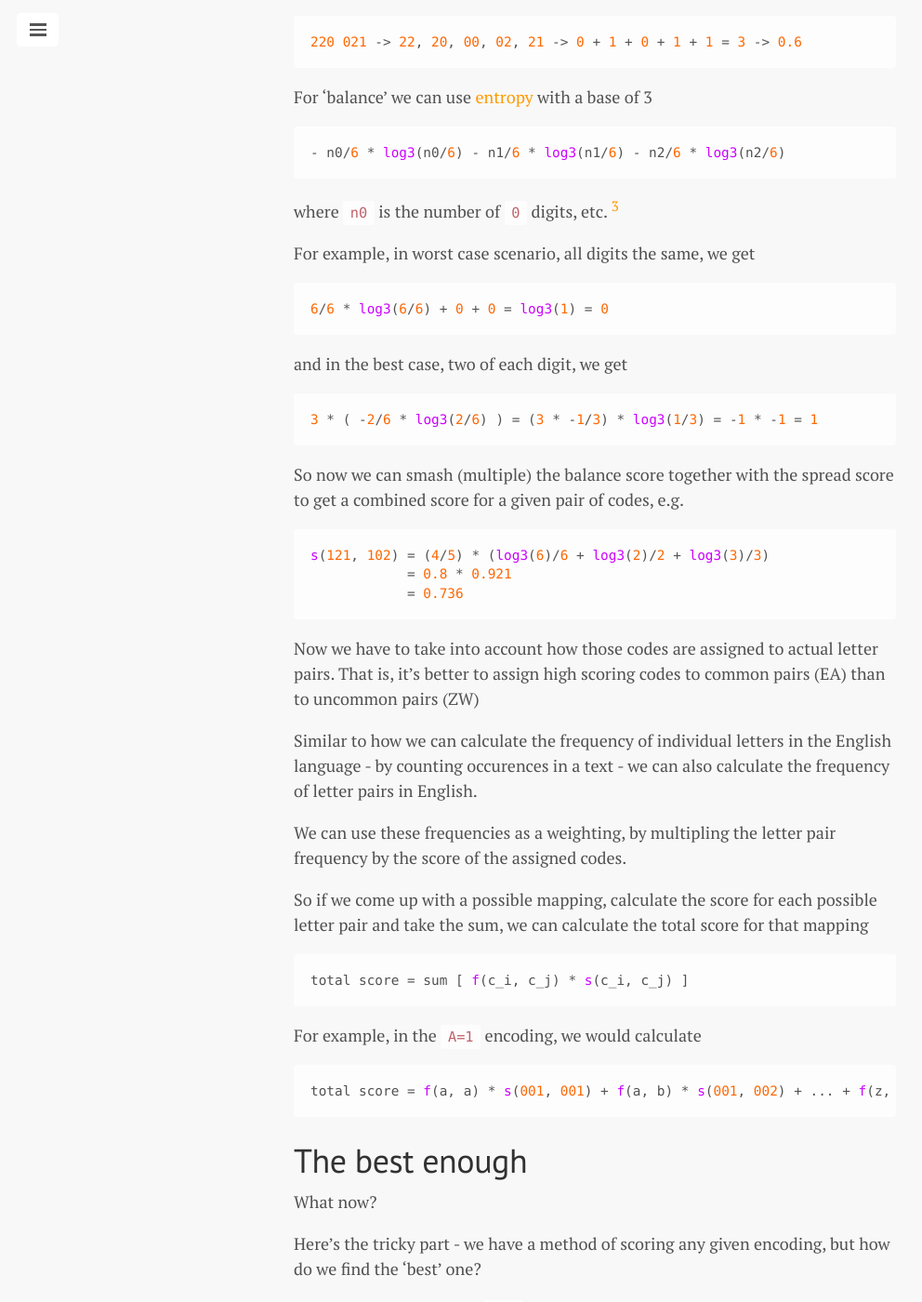
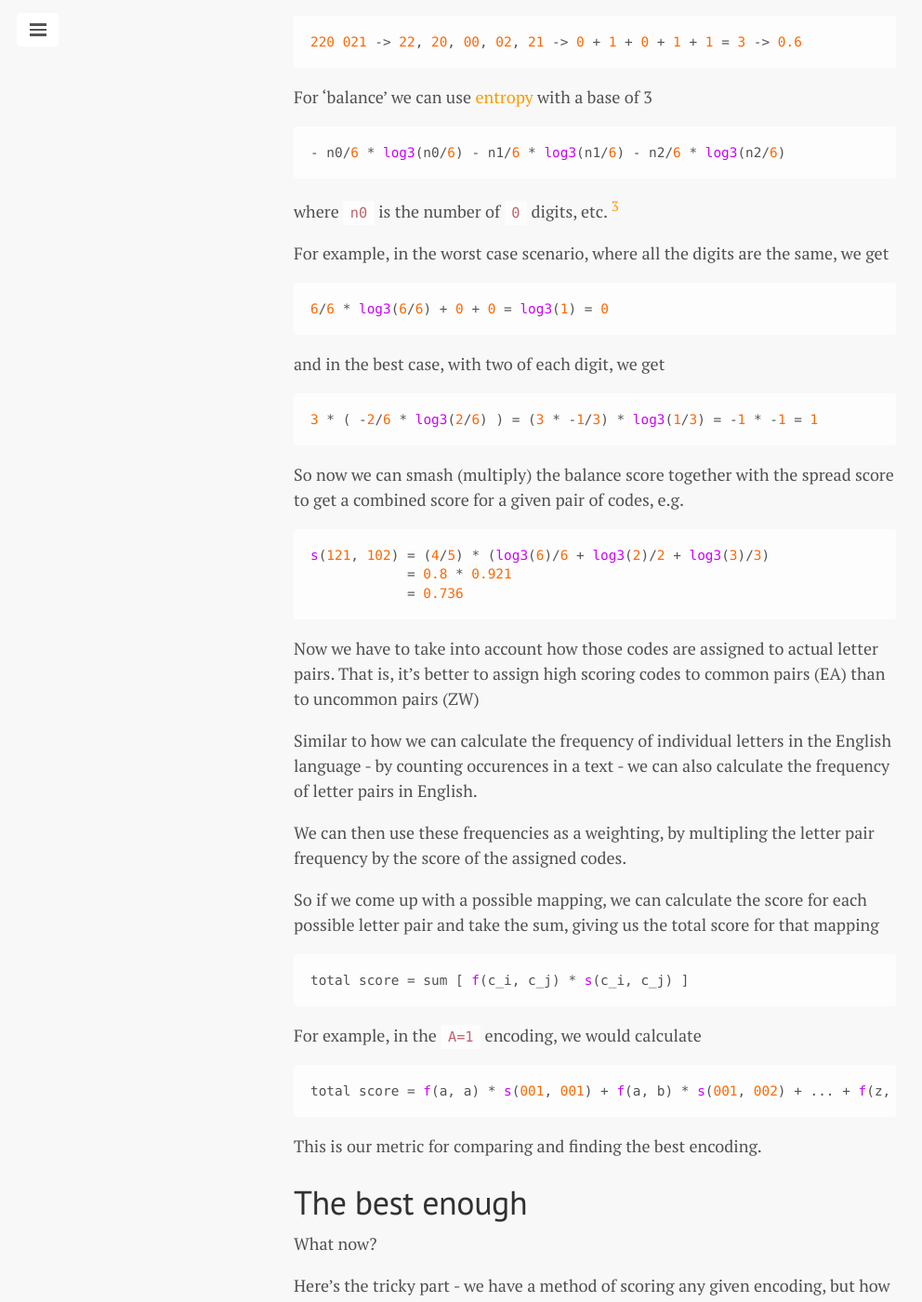
Before and after one commit to oatzy/oatzy.github.io, a Jekyll site: the page built from _posts/2024-01-20-hidden-message-ternary-scarf.md, in a window 1280 px wide and 1400 px high, scrolled down 4819 px. Shown: the whole window at 93% size, without its empty margins (0-992 px from the left). Built offline with Jekyll 4.4.1, drawn with Linux system fonts in a browser that asks for light colours.

Commit message:
minor edits

````diff
--- a/_posts/2024-01-20-hidden-message-ternary-scarf.md
+++ b/_posts/2024-01-20-hidden-message-ternary-scarf.md
@@ -165,19 +165,19 @@ For 'balance' we can use [entropy](https://en.wikipedia.org/wiki/Entropy_(inform
 
 where `n0` is the number of `0` digits, etc. [^3]
 
-For example, in worst case scenario, all digits the same, we get
+For example, in the worst case scenario, where all the digits are the same, we get
 
 ```jsx
 6/6 * log3(6/6) + 0 + 0 = log3(1) = 0
 ```
 
-and in the best case, two of each digit, we get
+and in the best case, with two of each digit, we get
 
 ```jsx
 3 * ( -2/6 * log3(2/6) ) = (3 * -1/3) * log3(1/3) = -1 * -1 = 1
 ```
 
-So now we can smash (multiple) the balance score together with the spread score to get a combined score for a given pair of codes, e.g.
+So now we can smash (multiply) the balance score together with the spread score to get a combined score for a given pair of codes, e.g.
 
 ```jsx
 s(121, 102) = (4/5) * (log3(6)/6 + log3(2)/2 + log3(3)/3)
@@ -189,9 +189,9 @@ Now we have to take into account how those codes are assigned to actual letter p
 
 Similar to how we can calculate the frequency of individual letters in the English language - by counting occurences in a text - we can also calculate the frequency of letter pairs in English.
 
-We can use these frequencies as a weighting, by multipling the letter pair frequency by the score of the assigned codes.
+We can then use these frequencies as a weighting, by multipling the letter pair frequency by the score of the assigned codes.
 
-So if we come up with a possible mapping, calculate the score for each possible letter pair and take the sum, we can calculate the total score for that mapping
+So if we come up with a possible mapping, we can calculate the score for each possible letter pair and take the sum, giving us the total score for that mapping
 
 ```jsx
 total score = sum [ f(c_i, c_j) * s(c_i, c_j) ]
@@ -202,6 +202,8 @@ For example, in the `A=1` encoding, we would calculate
 ```jsx
 total score = f(a, a) * s(001, 001) + f(a, b) * s(001, 002) + ... + f(z, z) * s(222, 222)
 ```
+
+This is our metric for comparing and finding the best encoding.
 
 # The best enough
 
````
